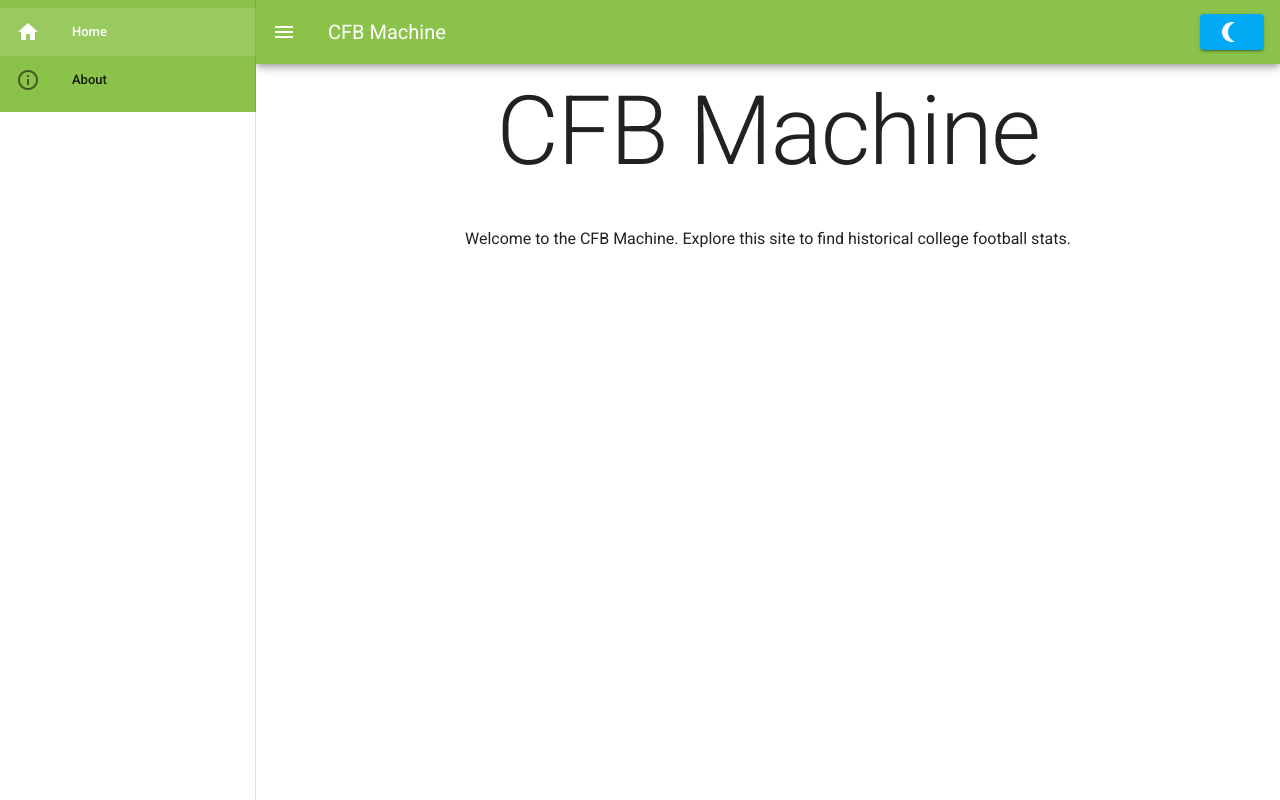
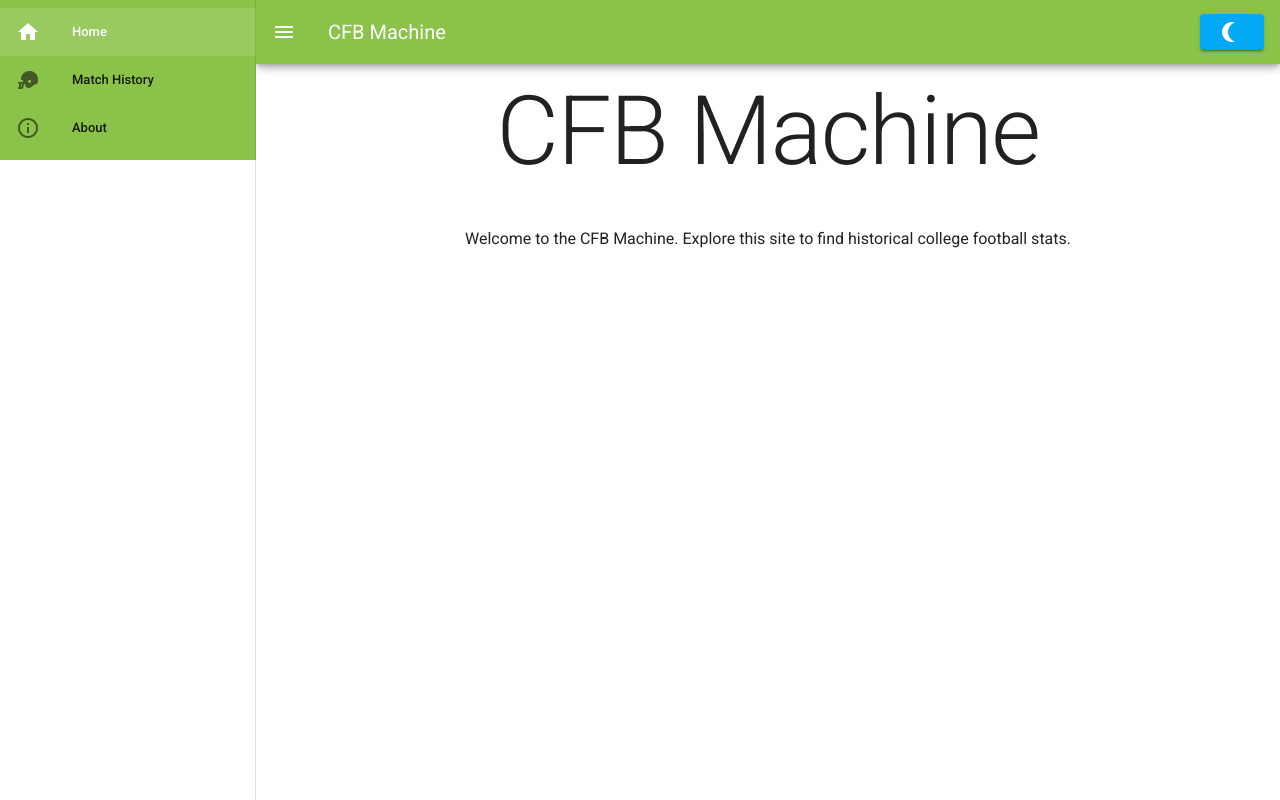
Before and after one commit to adavisson/cfb-machine-vuetify, a Vue app: page /match-history in a window 1280 px wide. Both pictures are taken after a click on the button 28 px from the left and 32 px from the top of the page. Built offline with nearby package versions, Linux system fonts and the light colour scheme.

Commit message:
rewrote to iterate through items

```diff
--- a/src/components/AppBar.vue
+++ b/src/components/AppBar.vue
@@ -6,20 +6,12 @@
       app
     >
       <v-list color="primary" dense>
-        <v-list-item :key="home" link :to="{path: '/'}" >
+        <v-list-item v-for="item in items" :key="item.title" link :to="item.href">
           <v-list-item-action>
-            <v-icon>mdi-home</v-icon>
+            <v-icon>{{item.icon}}</v-icon>
           </v-list-item-action>
           <v-list-item-content>
-            <v-list-item-title>Home</v-list-item-title>
-          </v-list-item-content>
-        </v-list-item>
-        <v-list-item :key="about" link :to="{path: '/about'}">
-          <v-list-item-action>
-            <v-icon>mdi-information-outline</v-icon>
-          </v-list-item-action>
-          <v-list-item-content>
-            <v-list-item-title>About</v-list-item-title>
+            <v-list-item-title>{{item.title}}</v-list-item-title>
           </v-list-item-content>
         </v-list-item>
       </v-list>
@@ -39,6 +31,11 @@ export default {
   name: 'AppBar',
   data: () => ({
     drawer: false,
+    items: [
+      { title: "Home", icon: "mdi-home", href: "/" },
+      { title: "Match History", icon: "mdi-football-helmet", href: "/match-history" },
+      { title: "About", icon: "mdi-information-outline", href: "/about" }
+    ]
   }),
   computed: {
     buttonText() {
```
